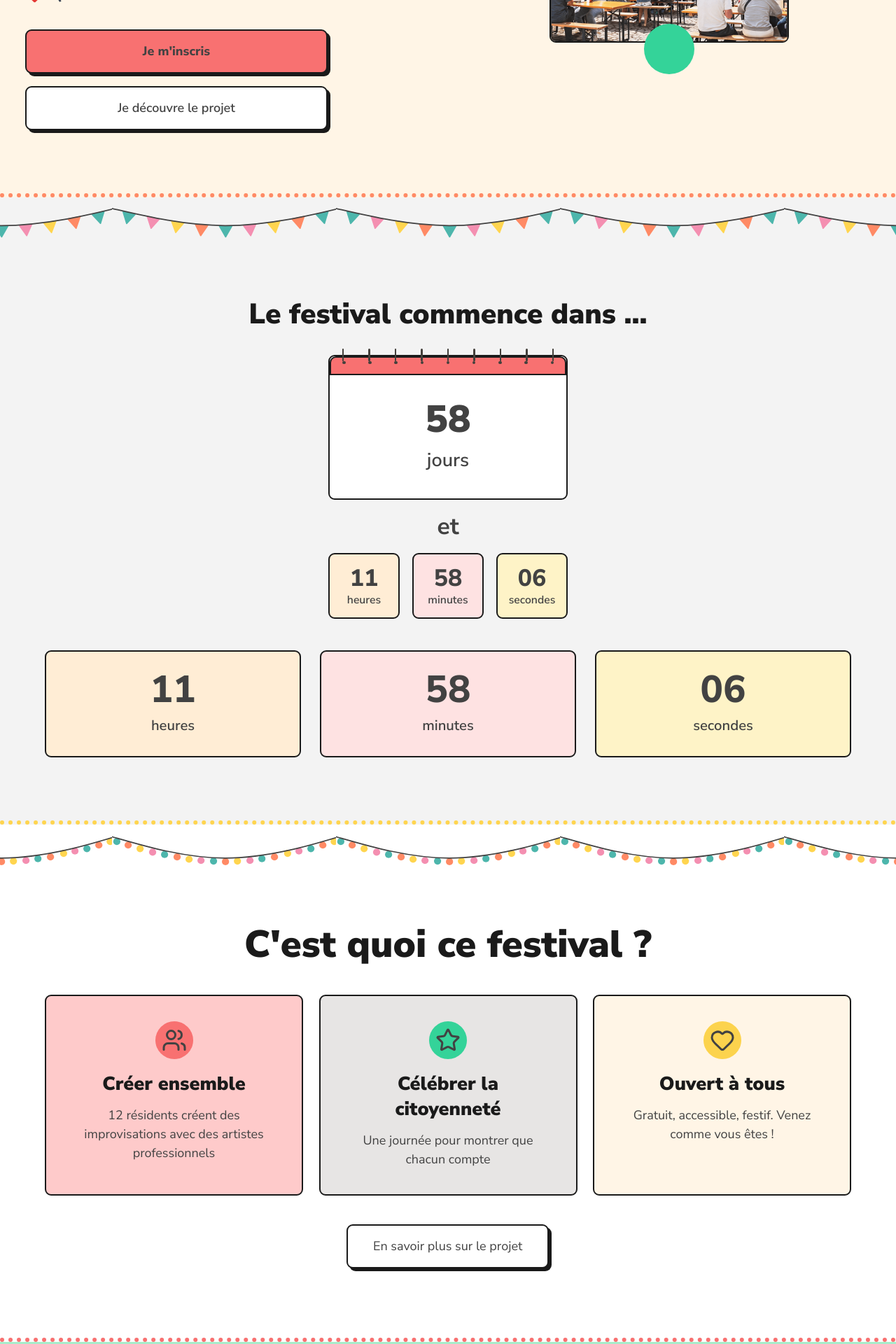
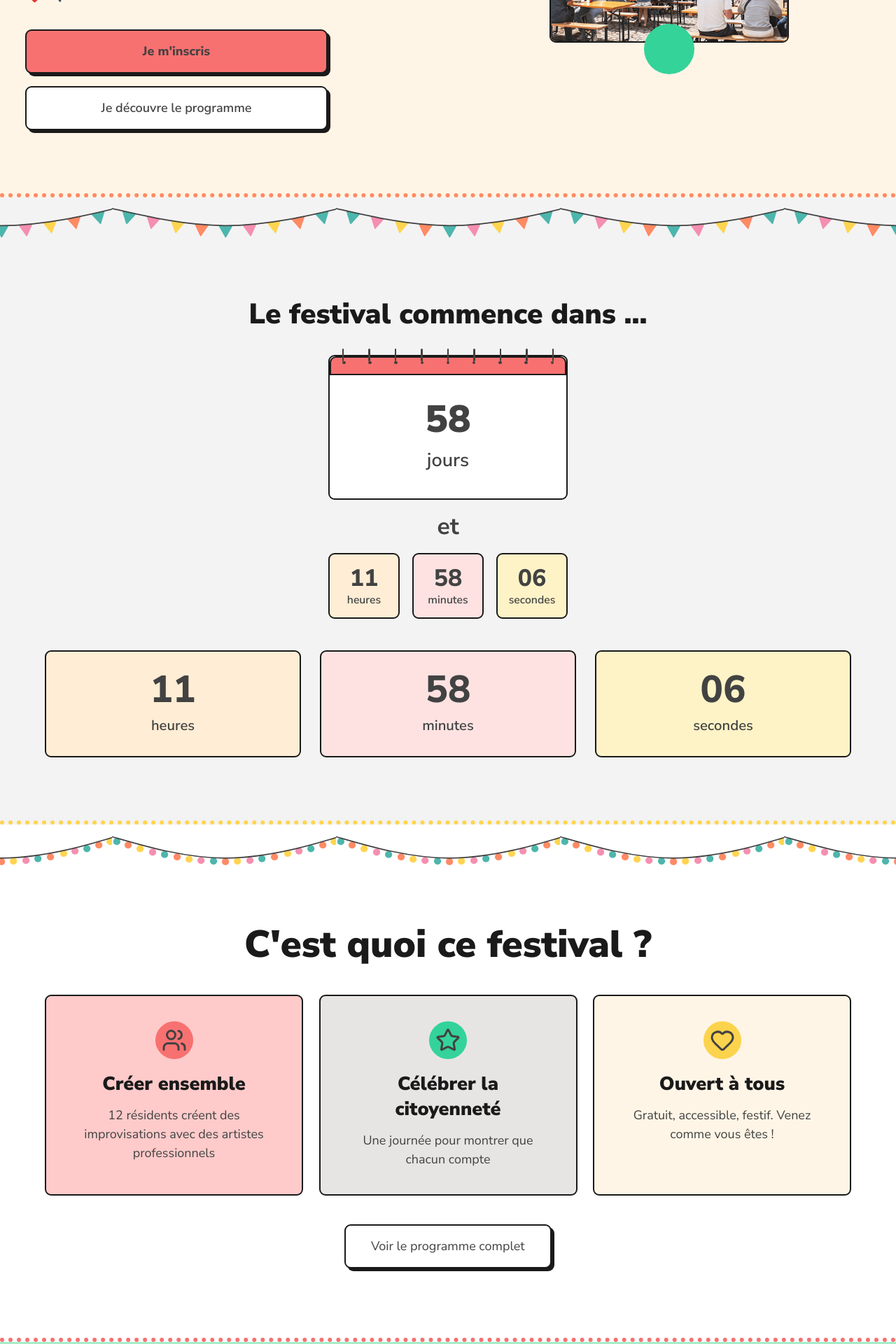
Before and after one commit to PDLB-PetitsChemins/lesPetitsChemins, a Next.js app: page / in a window 1280 px wide. Shown: the part 540-2460 px from the top of the page at 70% size. Built offline with nearby package versions, Linux system fonts and the light colour scheme.

Commit message:
fix: lien boutons

```diff
--- a/app/page.tsx
+++ b/app/page.tsx
@@ -87,10 +87,10 @@ export default function Home() {
                   Je m&apos;inscris
                 </Link>
                 <Link
-                  href="/projet"
+                  href="/programme"
                   className="neo-hover inline-flex h-14 items-center justify-center rounded-lg bg-white px-6 text-base font-semibold text-[#424242] neo-border-thin neo-shadow"
                 >
-                  Je découvre le projet
+                  Je découvre le programme
                 </Link>
               </div>
             </div>
@@ -153,10 +153,10 @@ export default function Home() {
 
           <div className="mt-9 text-center">
             <Link
-              href="/projet"
+              href="/programme"
               className="neo-hover inline-flex h-14 items-center justify-center rounded-lg bg-white px-8 text-base font-normal text-[#424242] neo-border-thin neo-shadow"
             >
-              En savoir plus sur le projet
+              Voir le programme complet
             </Link>
           </div>
         </div>
```
